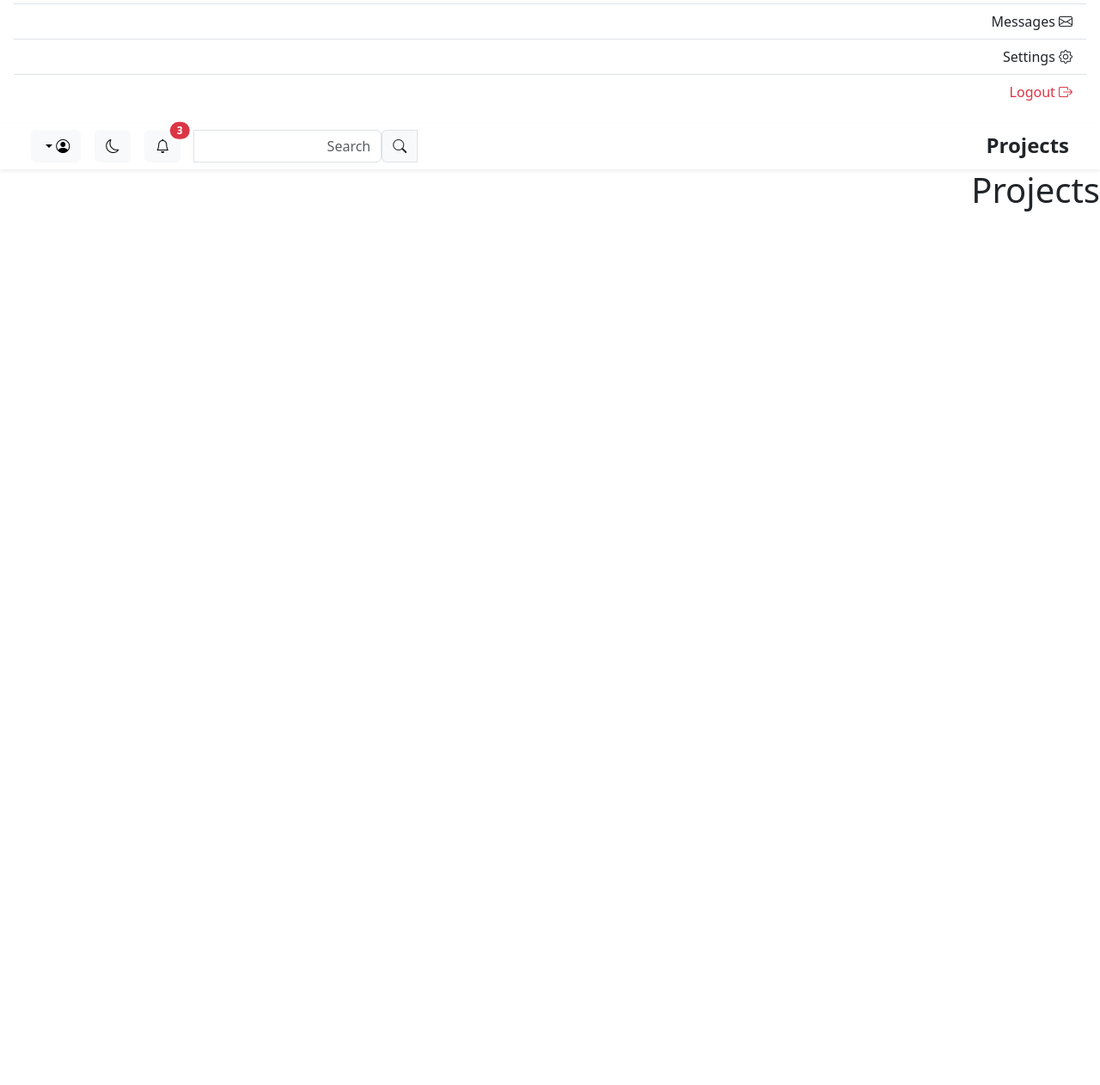
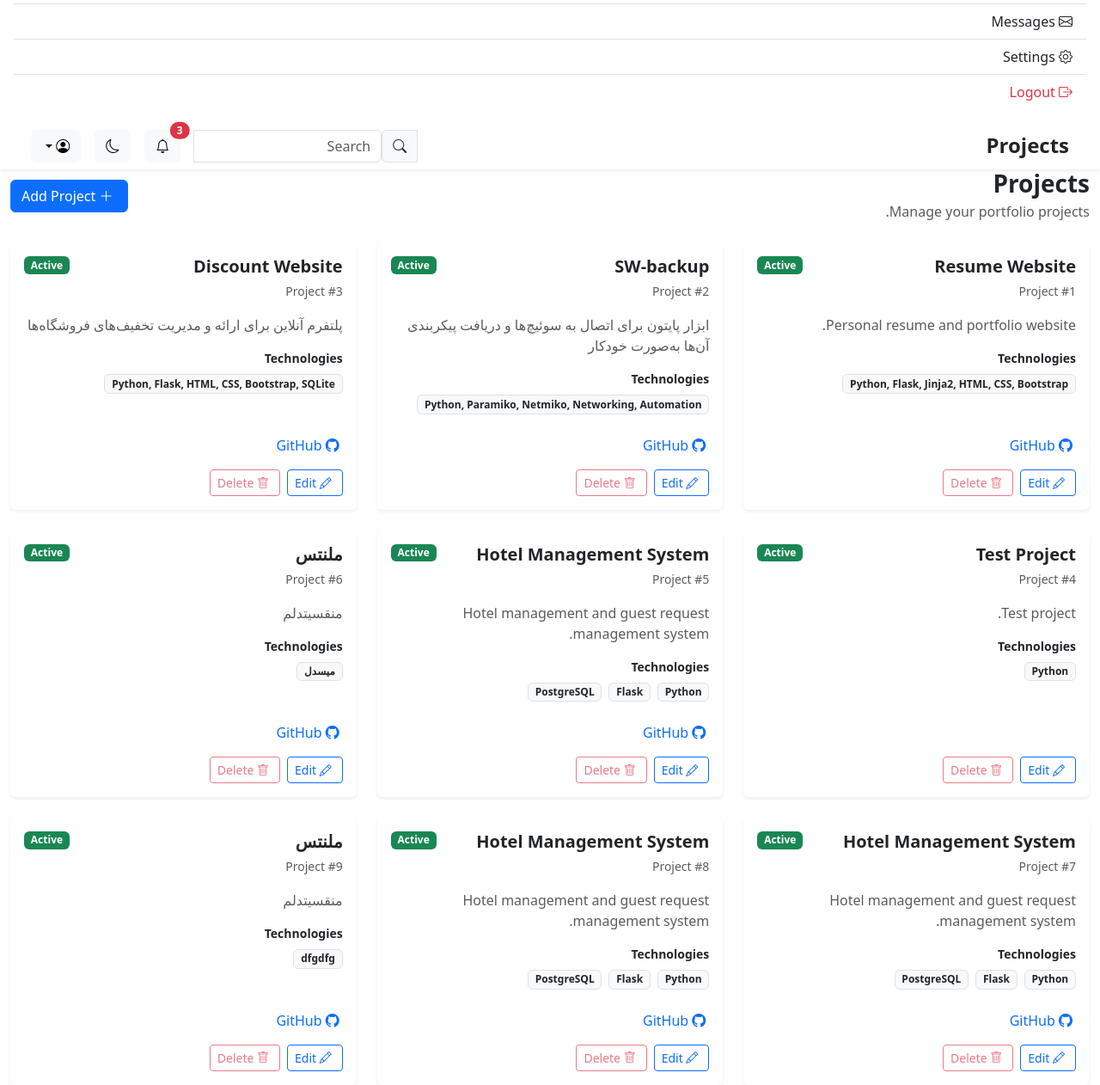
Before and after one commit to Amirhosseinnk81/resume, a Flask app: page /admin/projects in a window 1280 px wide. Shown: the part 187-1449 px from the top of the page at 86% size. Before the commit the page ends 433 px from the top, so only its background shows below. Run offline with Flask 3, Linux system fonts and the light colour scheme; the visitor is signed in with stand-in values (Sample User, id 1).

Commit message:
add project in admin

```diff
--- a/admin/routes.py
+++ b/admin/routes.py
@@ -3,6 +3,12 @@ from .dashboard_service import get_dashboard_stats
 import os
 from . import admin_bp
 from .decorators import login_required
+from repositories.project_repository import (
+    get_projects,
+    get_project_by_id,
+    create_project,
+    update_project,
+)
 
 
 @admin_bp.route("/")
@@ -11,7 +17,7 @@ def dashboard():
 
     stats = get_dashboard_stats()
 
-    return render_template("admin/dashboard.html" ,page_title="Dashboard" ,stats=stats)
+    return render_template("admin/dashboard.html", page_title="Dashboard", stats=stats)
 
 
 @admin_bp.route("/login", methods=["GET", "POST"])
@@ -26,9 +32,7 @@ def login():
             "ADMIN_PASSWORD"
         ):
 
-            session["admin"] = {
-                "username": username
-                }
+            session["admin"] = {"username": username}
 
             return redirect(url_for("admin.dashboard"))
 
@@ -48,7 +52,137 @@ def logout():
 @admin_bp.route("/projects")
 @login_required
 def projects():
-    return render_template("admin/projects.html", page_title="Projects")
+    projects = get_projects()
+    return render_template("admin/projects.html", page_title="Projects" ,projects=projects)
+
+
+@admin_bp.route("/projects/create", methods=["GET", "POST"])
+@login_required
+def create_project_view():
+
+    if request.method == "POST":
+
+        title = request.form.get("title", "").strip()
+        description = request.form.get("description", "").strip()
+        technologies_raw = request.form.get("technologies", "").strip()
+        github = request.form.get("github", "").strip()
+
+        errors = []
+
+        if not title:
+            errors.append("عنوان پروژه الزامی است.")
+
+        if not description:
+            errors.append("توضیحات پروژه الزامی است.")
+
+        technologies = [
+            item.strip() for item in technologies_raw.split(",") if item.strip()
+        ]
+
+        if not technologies:
+            errors.append("حداقل یک تکنولوژی وارد کنید.")
+
+        if errors:
+
+            return render_template(
+                "admin/project_form.html",
+                page_title="Add Project",
+                errors=errors,
+                project={
+                    "title": title,
+                    "description": description,
+                    "technologies": technologies,
+                    "github": github,
+                },
+            )
+
+        project = {
+            "title": title,
+            "description": description,
+            "technologies": technologies,
+            "github": github,
+        }
+
+        create_project(project)
+
+        return redirect(url_for("admin.projects"))
+
+    return render_template(
+        "admin/project_form.html", page_title="Add Project", errors=[], project={}
+    )
+
+
+@admin_bp.route("/projects/<int:project_id>/edit", methods=["GET", "POST"])
+@login_required
+def edit_project(project_id):
+
+    project = get_project_by_id(project_id)
+
+    if project is None:
+        return "Project not found", 404
+
+    if request.method == "POST":
+
+        title = request.form.get("title", "").strip()
+
+        description = request.form.get("description", "").strip()
+
+        technologies_raw = request.form.get("technologies", "").strip()
+
+        github = request.form.get("github", "").strip()
+
+        errors = []
+
+        if not title:
+            errors.append("عنوان پروژه الزامی است.")
+
+        if not description:
+            errors.append("توضیحات پروژه الزامی است.")
+
+        technologies = [
+            item.strip() for item in technologies_raw.split(",") if item.strip()
+        ]
+
+        if not technologies:
+            errors.append("حداقل یک تکنولوژی وارد کنید.")
+
+        if errors:
+
+            project = {
+                "id": project_id,
+                "title": title,
+                "description": description,
+                "technologies": technologies,
+                "github": github,
+            }
+
+            return render_template(
+                "admin/project_form.html",
+                page_title="Edit Project",
+                errors=errors,
+                project=project,
+                edit_mode=True,
+            )
+
+        updated_project = {
+            "id": project_id,
+            "title": title,
+            "description": description,
+            "technologies": technologies,
+            "github": github,
+        }
+
+        update_project(project_id, updated_project)
+
+        return redirect(url_for("admin.projects"))
+
+    return render_template(
+        "admin/project_form.html",
+        page_title="Edit Project",
+        errors=[],
+        project=project,
+        edit_mode=True,
+    )
 
 
 @admin_bp.route("/articles")
--- a/data/projects.json
+++ b/data/projects.json
@@ -34,5 +34,56 @@
             "Python"
         ],
         "github": "#"
+    },
+    {
+        "id": 5,
+        "title": "Hotel Management System",
+        "description": "Hotel management and guest request management system.",
+        "technologies": [
+            "Python",
+            "Flask",
+            "PostgreSQL"
+        ],
+        "github": "https://github.com/example/project"
+    },
+    {
+        "title": "ملنتس",
+        "description": "منقسیتدلم",
+        "technologies": [
+            "میسدل"
+        ],
+        "github": "http://127.0.0.1:5000/admin/projects",
+        "id": 6
+    },
+    {
+        "title": "Hotel Management System",
+        "description": "Hotel management and guest request management system.",
+        "technologies": [
+            "Python",
+            "Flask",
+            "PostgreSQL"
+        ],
+        "github": "https://github.com/example/project",
+        "id": 7
+    },
+    {
+        "title": "Hotel Management System",
+        "description": "Hotel management and guest request management system.",
+        "technologies": [
+            "Python",
+            "Flask",
+            "PostgreSQL"
+        ],
+        "github": "https://github.com/example/project",
+        "id": 8
+    },
+    {
+        "id": 9,
+        "title": "ملنتس",
+        "description": "منقسیتدلم",
+        "technologies": [
+            "dfgdfg"
+        ],
+        "github": "http://127.0.0.1:5000/admin/projects"
     }
 ]
--- a/repositories/project_repository.py
+++ b/repositories/project_repository.py
@@ -37,3 +37,63 @@ def get_project_by_id(project_id):
             return project
 
     return None
+
+def create_project(project):
+
+    projects = get_projects()
+
+    if projects:
+        new_id = max(
+            project.get("id", 0)
+            for project in projects
+        ) + 1
+    else:
+        new_id = 1
+
+    project["id"] = new_id
+
+    projects.append(project)
+
+    with open(
+        PROJECTS_FILE,
+        "w",
+        encoding="utf-8"
+    ) as file:
+
+        json.dump(
+            projects,
+            file,
+            ensure_ascii=False,
+            indent=4
+        )
+
+    return project
+
+def update_project(project_id, updated_data):
+
+    projects = get_projects()
+
+    for index, project in enumerate(projects):
+
+        if project.get("id") == project_id:
+
+            updated_data["id"] = project_id
+
+            projects[index] = updated_data
+
+            with open(
+                PROJECTS_FILE,
+                "w",
+                encoding="utf-8"
+            ) as file:
+
+                json.dump(
+                    projects,
+                    file,
+                    ensure_ascii=False,
+                    indent=4
+                )
+
+            return updated_data
+
+    return None
--- a/templates/admin/projects.html
+++ b/templates/admin/projects.html
@@ -1,7 +1,241 @@
 {% extends "admin/base.html" %}
 
-{% block title %}Projects{% endblock %}
+{% block title %}
+Projects
+{% endblock %}
+
 
 {% block content %}
-<h1>Projects</h1>
+
+<div class="container-fluid">
+
+    <!-- Page Header -->
+
+    <div class="d-flex justify-content-between align-items-center mb-4">
+
+        <div>
+
+            <h3 class="fw-bold mb-1">
+                Projects
+            </h3>
+
+            <p class="text-muted mb-0">
+                Manage your portfolio projects.
+            </p>
+
+        </div>
+
+
+        <a href="{{ url_for('admin.create_project_view') }}" class="btn btn-primary">
+
+            <i class="bi bi-plus-lg me-1"></i>
+
+            Add Project
+
+        </a>
+
+    </div>
+
+
+    <!-- Projects -->
+
+    {% if projects %}
+
+    <div class="row g-4">
+
+        {% for project in projects %}
+
+        <div class="col-12 col-md-6 col-xl-4">
+
+            <div class="card h-100 border-0 shadow-sm">
+
+                <div class="card-body d-flex flex-column">
+
+
+                    <!-- Project Header -->
+
+                    <div class="d-flex justify-content-between align-items-start mb-3">
+
+                        <div>
+
+                            <h5 class="fw-bold mb-1">
+
+                                {{ project.title }}
+
+                            </h5>
+
+                            <small class="text-muted">
+
+                                Project #{{ project.id }}
+
+                            </small>
+
+                        </div>
+
+
+                        <span class="badge bg-success">
+
+                            Active
+
+                        </span>
+
+                    </div>
+
+
+                    <!-- Description -->
+
+                    <p class="text-muted">
+
+                        {{ project.description }}
+
+                    </p>
+
+
+                    <!-- Technologies -->
+
+                    {% if project.technologies %}
+
+                    <div class="mb-4">
+
+                        <div class="small fw-semibold mb-2">
+
+                            Technologies
+
+                        </div>
+
+
+                        <div class="d-flex flex-wrap gap-2">
+
+                            {% for technology in project.technologies %}
+
+                            <span class="badge bg-light text-dark border">
+
+                                {{ technology }}
+
+                            </span>
+
+                            {% endfor %}
+
+                        </div>
+
+                    </div>
+
+                    {% endif %}
+
+
+                    <!-- Spacer -->
+
+                    <div class="mt-auto">
+
+
+                        <!-- GitHub -->
+
+                        {% if project.github and project.github != "#" %}
+
+                        <div class="mb-3">
+
+                            <a href="{{ project.github }}" target="_blank" rel="noopener noreferrer"
+                                class="text-decoration-none">
+
+                                <i class="bi bi-github me-1"></i>
+
+                                GitHub
+
+                            </a>
+
+                        </div>
+
+                        {% endif %}
+
+
+                        <!-- Actions -->
+
+                        <div class="d-flex gap-2">
+
+
+                            <!-- Edit -->
+
+                            <a href="{{ url_for(
+                                    'admin.edit_project',
+                                    project_id=project.id
+                                ) }}" class="btn btn-sm btn-outline-primary">
+
+                                <i class="bi bi-pencil me-1"></i>
+
+                                Edit
+
+                            </a>
+
+
+                            <!-- Delete -->
+
+                            <button type="button" class="btn btn-sm btn-outline-danger" disabled>
+
+                                <i class="bi bi-trash me-1"></i>
+
+                                Delete
+
+                            </button>
+
+                        </div>
+
+                    </div>
+
+                </div>
+
+            </div>
+
+        </div>
+
+        {% endfor %}
+
+    </div>
+
+
+    {% else %}
+
+    <!-- Empty State -->
+
+    <div class="card border-0 shadow-sm">
+
+        <div class="card-body text-center py-5">
+
+            <div class="mb-3">
+
+                <i class="bi bi-folder2-open" style="font-size: 3rem;">
+                </i>
+
+            </div>
+
+
+            <h5 class="fw-bold">
+
+                No Projects Found
+
+            </h5>
+
+
+            <p class="text-muted">
+
+                You haven't added any projects yet.
+
+            </p>
+
+
+            <a href="{{ url_for('admin.create_project_view') }}" class="btn btn-primary">
+
+                <i class="bi bi-plus-lg me-1"></i>
+
+                Add Your First Project
+
+            </a>
+
+        </div>
+
+    </div>
+
+    {% endif %}
+
+</div>
+
 {% endblock %}
```
Also changed, not shown: templates/admin/project_form.html (added, +176 -0 lines).
